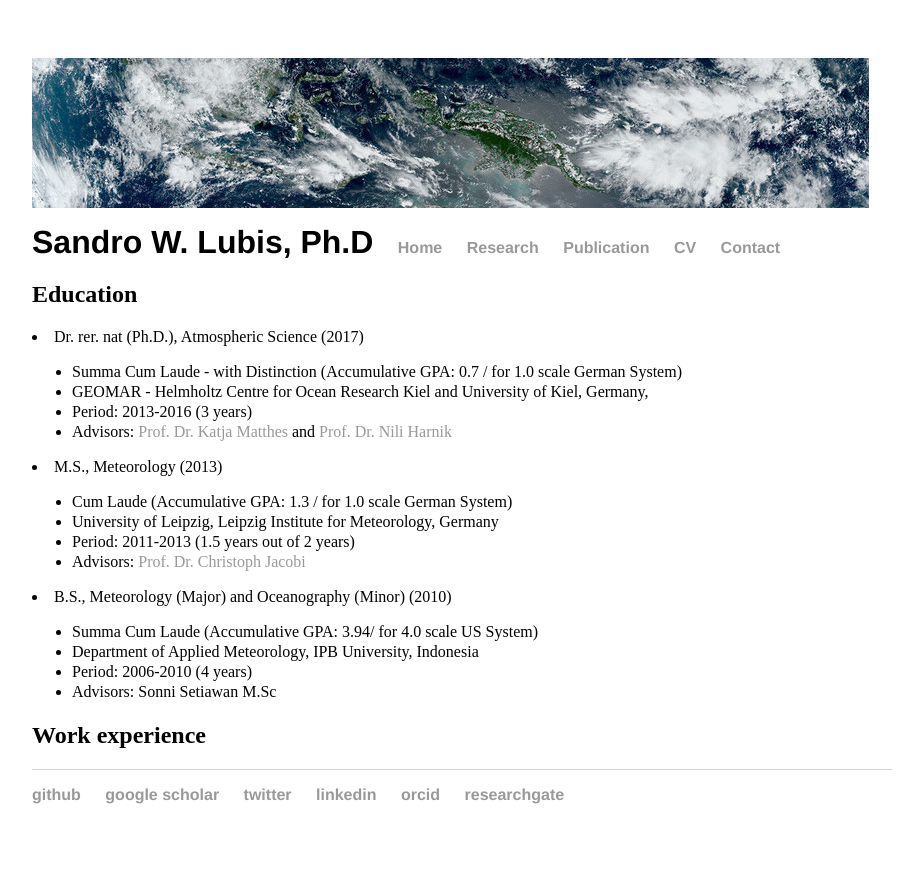
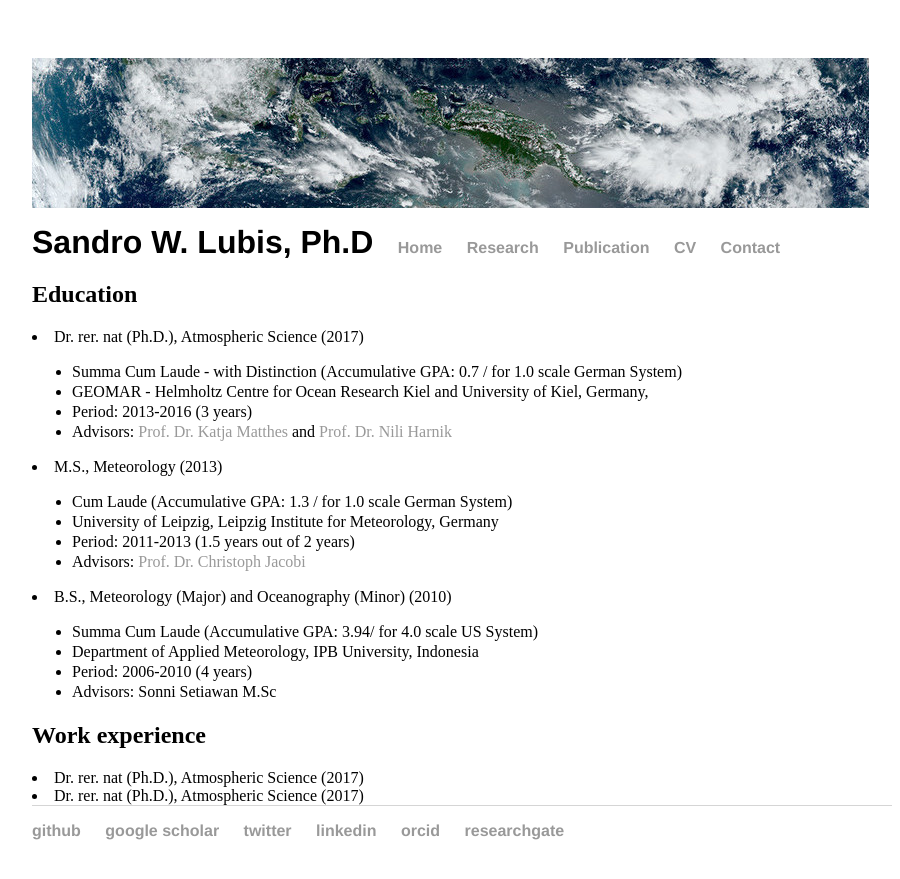
Before and after one commit to sandrolubis/sandrolubis.github.io, a Jekyll site: the page built from cv/index.html, in a window 1280 px wide. Shown: the top 879 px of the page, without its empty margins (276-1176 px from the left). Built offline with Jekyll 4.4.1, drawn with Linux system fonts in a browser that asks for light colours.

Commit message:
Update index.html

```diff
--- a/cv/index.html
+++ b/cv/index.html
@@ -32,4 +32,10 @@ title: CV | Sandro Lubis
 		</ul>
 	</ul>
 	<h2>Work experience</h2>
+<ul style="line-height:1.25; width: 800px;">
+                </ul>
+		<li>Dr. rer. nat (Ph.D.), Atmospheric Science (2017) </li>
+		<li>Dr. rer. nat (Ph.D.), Atmospheric Science (2017) </li>
+		</ul>
+	</ul>
 </div>
```
